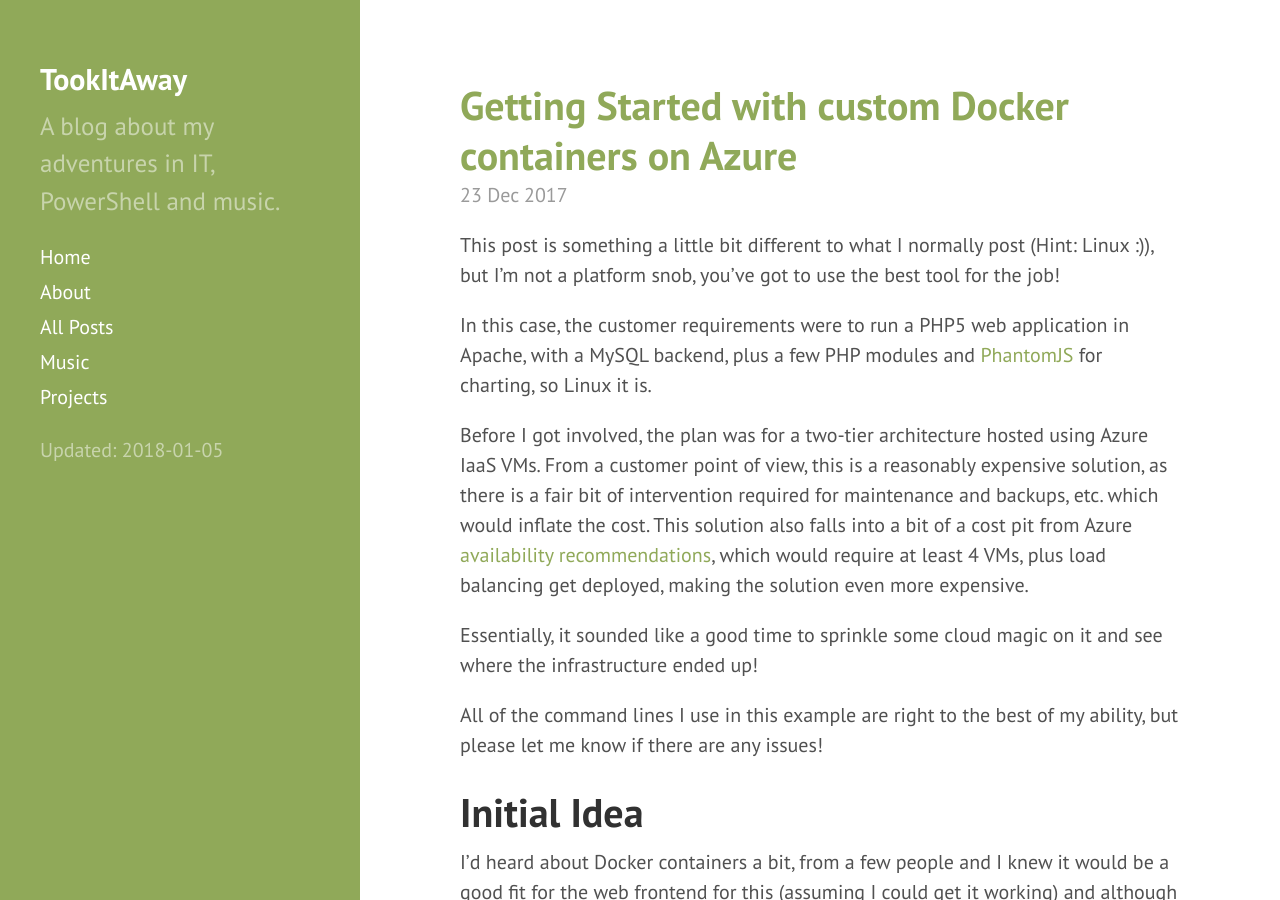
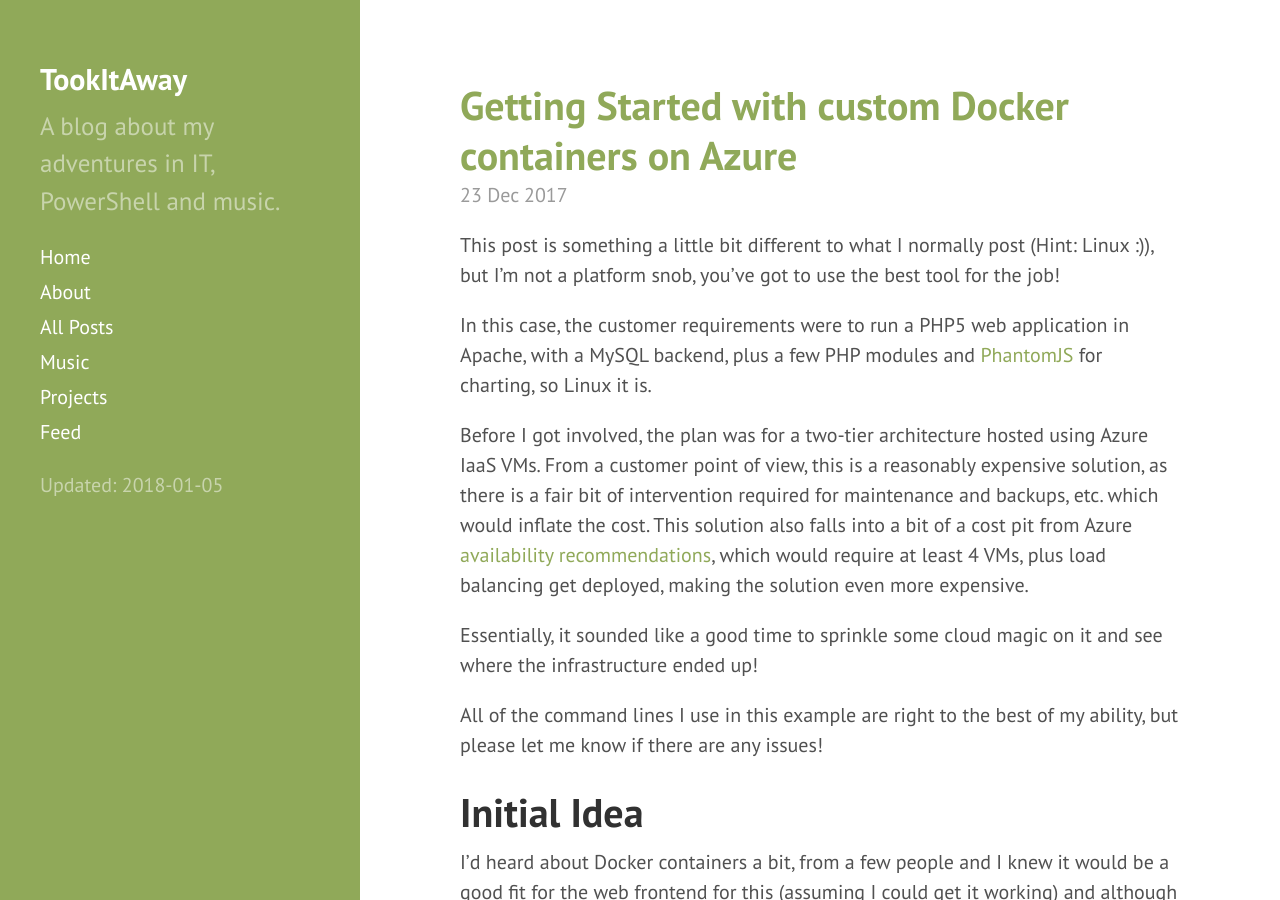
Before and after one commit to davegreen/davegreen.github.io, a Jekyll site: the page built from index.html, in a window 1280 px wide and 900 px high. Built offline with Jekyll 4.4.1, drawn with Linux system fonts in a browser that asks for light colours; the list of posts is cut into pages by our own code.

Commit message:
add feed link

```diff
--- a/_includes/sidebar.html
+++ b/_includes/sidebar.html
@@ -25,6 +25,7 @@
           {% endif %}
         {% endif %}
       {% endfor %}
+      <a class="sidebar-nav-item" href="{{ site.url }}/feed.xml">Feed</a>
     </nav>
     <p> Updated: {{ site.time | date: '%Y-%m-%d' }} </p>
   </div>
```
